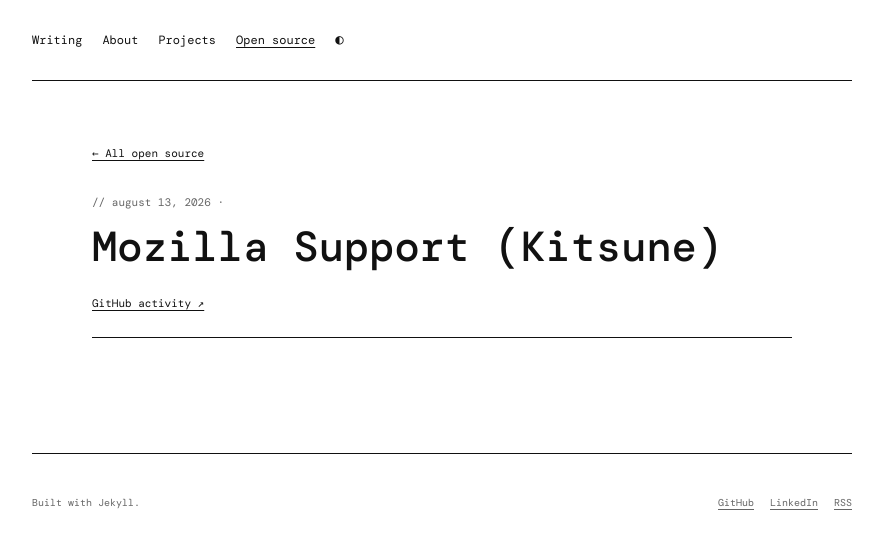
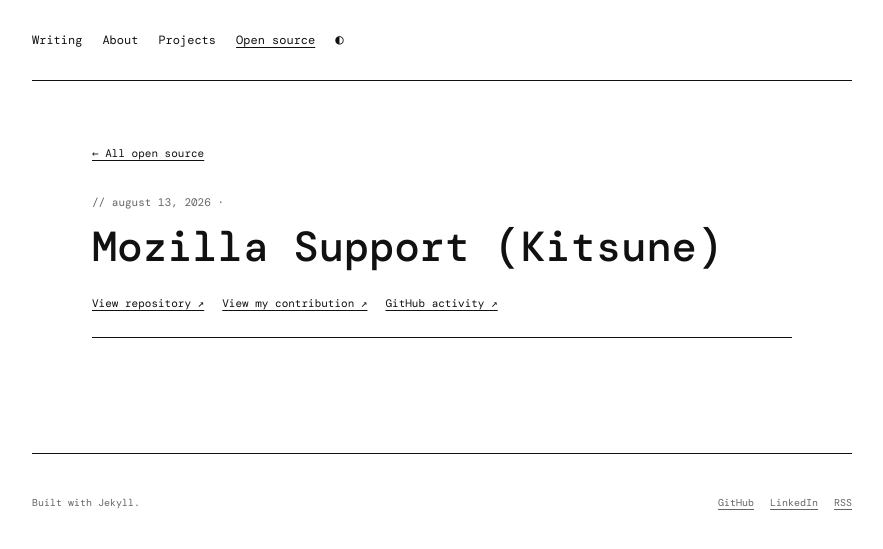
Before and after one commit to vichekaoeun/vichekaoeun.github.io, a Jekyll site: the page built from _open_source/mozilla-support-kitsune.md, in a window 1280 px wide. Shown: the top 549 px of the page, without its empty margins (198-1081 px from the left). Built offline with Jekyll 4.4.1, drawn with Linux system fonts in a browser that asks for light colours; part of the change alters nothing that is shown.

Commit message:
Update _open_source/mozilla-support-kitsune.md (via Pages CMS)

```diff
--- a/_open_source/mozilla-support-kitsune.md
+++ b/_open_source/mozilla-support-kitsune.md
@@ -1,4 +1,7 @@
 ---
 title: Mozilla Support (Kitsune)
+order: 0
 date: 2026-08-13
+repository: https://github.com/mozilla/kitsune
+contribution: https://github.com/mozilla/kitsune/pull/7760
 ---
```
